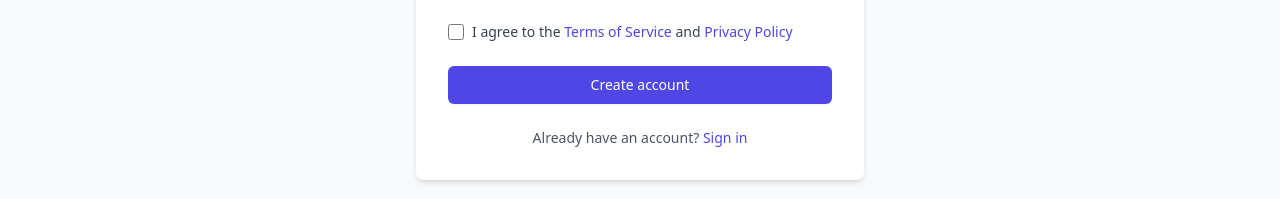
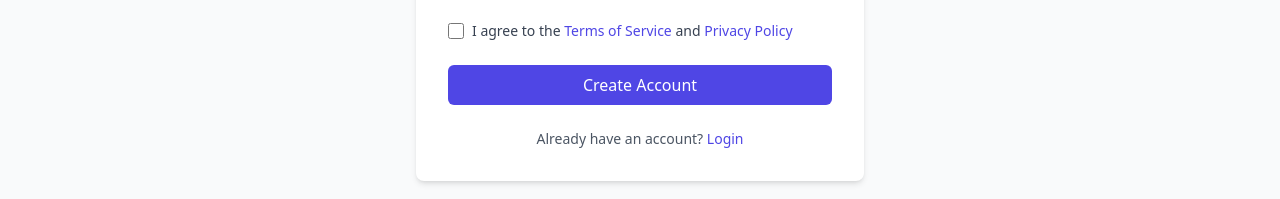
Before and after one commit to solomonMengesh/Habesha_Blog, a React (Create React App) app in the folder habesha-blog/: page /register in a window 1280 px wide. Shown: the part 587-786 px from the top of the page. Built offline with nearby package versions, Linux system fonts and the light colour scheme.

Commit message:
Refactor registration form to use axios for API calls and improve error handling; enhance UI elements for better user experience

```diff
--- a/habesha-blog/src/components/auth/RegisterForm.jsx
+++ b/habesha-blog/src/components/auth/RegisterForm.jsx
@@ -3,6 +3,7 @@ import { useForm } from 'react-hook-form';
 import { useNavigate, Link } from 'react-router-dom';
 import { useAuth } from '../../contexts/AuthContext';
 import { Eye, EyeOff } from 'lucide-react';
+import axios from 'axios'; // Import axios
 
 const RegisterForm = () => {
   const { register, handleSubmit, watch, formState: { errors } } = useForm();
@@ -20,20 +21,28 @@ const RegisterForm = () => {
     setRegisterError('');
 
     try {
-      // Simulate API call
-      await new Promise(resolve => setTimeout(resolve, 1000));
+      // API call for user registration
+      const response = await axios.post('/api/register', {
+        username: data.username,
+        email: data.email,
+        password: data.password,
+      });
 
-      // Mock successful registration - in a real app, this would be an API call
-      // that returns a JWT token
-      const mockToken = 'eyJhbGciOiJIUzI1NiIsInR5cCI6IkpXVCJ9.eyJpZCI6IjEyMzQ1Njc4OTAiLCJ1c2VybmFtZSI6ImpvaG5kb2UiLCJlbWFpbCI6ImpvaG5AZXhhbXBsZS5jb20iLCJleHAiOjE5MTYyMzkwMjJ9.4iN4i4NW_AJjJlg-nlkp_Vj6-naVErnSrBZV-_tXcFM';
+      // Assuming the response contains a token
+      const { token } = response.data;
 
       // Call the login function from AuthContext
-      login(mockToken);
+      login(token);
 
-      // Redirect to dashboard
+      // Redirect to the dashboard after successful registration
       navigate('/dashboard');
     } catch (error) {
+      // Handle errors
+      if (error.response && error.response.data) {
+        setRegisterError(error.response.data.message || 'Registration failed. Please try again.');
+      } else {
         setRegisterError('Registration failed. Please try again.');
+      }
     } finally {
       setIsLoading(false);
     }
@@ -50,6 +59,7 @@ const RegisterForm = () => {
       )}
 
       <form onSubmit={handleSubmit(onSubmit)} className="space-y-6">
+        {/* Username Field */}
         <div>
           <label htmlFor="username" className="block text-sm font-medium text-gray-700 dark:text-gray-300 mb-1">
             Username
@@ -74,6 +84,7 @@ const RegisterForm = () => {
           )}
         </div>
 
+        {/* Email Field */}
         <div>
           <label htmlFor="email" className="block text-sm font-medium text-gray-700 dark:text-gray-300 mb-1">
             Email address
@@ -98,6 +109,7 @@ const RegisterForm = () => {
           )}
         </div>
 
+        {/* Password Field */}
         <div>
           <label htmlFor="password" className="block text-sm font-medium text-gray-700 dark:text-gray-300 mb-1">
             Password
@@ -139,6 +151,7 @@ const RegisterForm = () => {
           )}
         </div>
 
+        {/* Confirm Password Field */}
         <div>
           <label htmlFor="confirmPassword" className="block text-sm font-medium text-gray-700 dark:text-gray-300 mb-1">
             Confirm Password
@@ -173,6 +186,7 @@ const RegisterForm = () => {
           )}
         </div>
 
+        {/* Agree to Terms Checkbox */}
         <div className="flex items-center">
           <input
             id="agree-terms"
@@ -197,25 +211,22 @@ const RegisterForm = () => {
           <p className="text-sm text-red-600 dark:text-red-400">{errors.agreeTerms.message}</p>
         )}
 
-        <div>
+        {/* Submit Button */}
         <button
           type="submit"
           disabled={isLoading}
-            className="w-full flex justify-center py-2 px-4 border border-transparent rounded-md shadow-sm text-sm font-medium text-white bg-indigo-600 hover:bg-indigo-700 focus:outline-none focus:ring-2 focus:ring-offset-2 focus:ring-indigo-500 disabled:opacity-50 disabled:cursor-not-allowed"
+          className="w-full bg-indigo-600 text-white py-2 rounded-md hover:bg-indigo-700 focus:outline-none focus:ring-2 focus:ring-indigo-500 dark:bg-indigo-500 dark:hover:bg-indigo-600"
         >
-            {isLoading ? 'Creating account...' : 'Create account'}
+          {isLoading ? 'Registering...' : 'Create Account'}
         </button>
-        </div>
       </form>
 
-      <div className="mt-6 text-center">
-        <p className="text-sm text-gray-600 dark:text-gray-400">
+      <p className="mt-6 text-sm text-center text-gray-600 dark:text-gray-300">
         Already have an account?{' '}
         <Link to="/login" className="font-medium text-indigo-600 dark:text-indigo-400 hover:text-indigo-500 dark:hover:text-indigo-300">
-            Sign in
+          Login
         </Link>
       </p>
-      </div>
     </div>
   );
 };
--- a/habesha-blog/src/components/blog/BlogCard.jsx
+++ b/habesha-blog/src/components/blog/BlogCard.jsx
@@ -2,6 +2,7 @@ import React from 'react';
 import { Link } from 'react-router-dom';
 import { formatDistanceToNow } from 'date-fns';
 import { Heart, MessageCircle, Bookmark } from 'lucide-react';
+import { format } from 'date-fns';
 
 const BlogCard = ({ post, featured = false }) => {
   const timeAgo = formatDistanceToNow(new Date(post.publishedAt), { addSuffix: true });
```
Also changed, not shown: habesha-blog/package.json (+8 -1 lines), 1 other file (tests, documents, lock files or other folders). Lines whose indentation alone changed are shown as unchanged.
